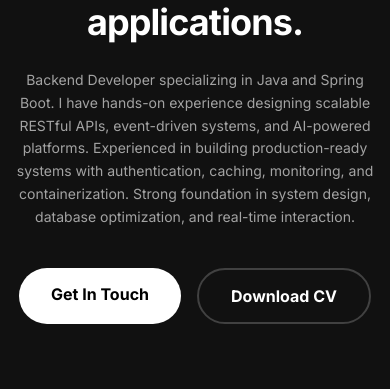
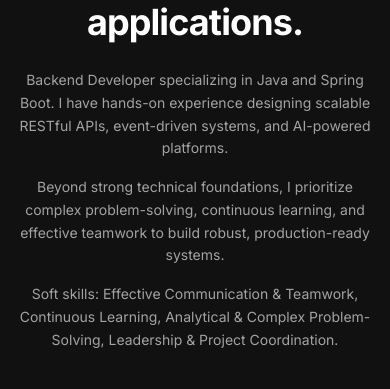
Before and after one commit to lehoanganh75/lehoanganh-portfolio, a React (Vite) app in the folder client/: page / in a window 390 px wide. Shown: the part 410-799 px from the top of the page. Built offline with nearby package versions, Linux system fonts and the light colour scheme.

Commit message:
update profile softskill

```diff
--- a/client/src/components/Hero.jsx
+++ b/client/src/components/Hero.jsx
@@ -42,9 +42,11 @@ const Hero = ({ lang }) => {
         </h1>
 
         {/* Description */}
-        <p className="text-brand-muted text-sm md:text-base leading-relaxed max-w-2xl mb-10">
-          {data.description}
-        </p>
+        <div className="text-brand-muted text-sm md:text-base leading-relaxed max-w-2xl mb-10 flex flex-col gap-4">
+          {Array.isArray(data.description)
+            ? data.description.map((p, i) => <p key={i}>{p}</p>)
+            : <p>{data.description}</p>}
+        </div>
 
         {/* Buttons */}
         <div className="flex flex-wrap justify-center gap-4 mb-20">
--- a/client/src/data/profile.js
+++ b/client/src/data/profile.js
@@ -9,7 +9,11 @@ export const profileData = {
     hero: {
       headline: "I build backend systems and web applications.",
       highlight: "backend systems",
-      description: "Backend Developer specializing in Java and Spring Boot. I have hands-on experience designing scalable RESTful APIs, event-driven systems, and AI-powered platforms. Experienced in building production-ready systems with authentication, caching, monitoring, and containerization. Strong foundation in system design, database optimization, and real-time interaction.",
+      description: [
+        "Backend Developer specializing in Java and Spring Boot. I have hands-on experience designing scalable RESTful APIs, event-driven systems, and AI-powered platforms.",
+        "Beyond strong technical foundations, I prioritize complex problem-solving, continuous learning, and effective teamwork to build robust, production-ready systems.",
+        "Soft skills: Effective Communication & Teamwork, Continuous Learning, Analytical & Complex Problem-Solving, Leadership & Project Coordination."
+      ],
       buttons: {
         contact: "Get In Touch",
         cv: "Download CV"
@@ -53,7 +57,7 @@ export const profileData = {
           role: "Member",
           github: ["https://github.com/hamanhcuong18112004/project-management-system-frontend", "https://github.com/MACHNGOCXUAN/project-management-system-backend"],
           description: [
-            "Contributed to a workspace and task management application designed to track team progress.",
+            "Collaborated with cross-functional team members via Git/GitHub to develop a workspace and task management application designed to track team progress.",
             "Implemented RESTful APIs for board creation, task management, and workflow tracking.",
             "Secured API endpoints using JWT authentication.",
             "Integrated a robust database architecture to handle complex project data."
@@ -77,7 +81,7 @@ export const profileData = {
           company: "AI-powered Event Management System",
           role: "Project Leader",
           period: "4 months",
-          description: "Led a 2-member team to develop and deploy an event management platform with AI-powered features, QR attendance, statistics, realtime chat, notification, and role-based access control."
+          description: "Coordinated tasks, managed project timelines, and led a 2-member team to develop and deploy an event management platform with AI-powered features, QR attendance, statistics, realtime chat, notification, and role-based access control."
         },
         {
           company: "Scientific Research SSRC-I-2026",
@@ -113,7 +117,11 @@ export const profileData = {
     hero: {
       headline: "Tôi xây dựng hệ thống backend và ứng dụng web.",
       highlight: "hệ thống backend",
-      description: "Lập trình viên Backend chuyên môn về Java và Spring Boot. Tôi có kinh nghiệm thực tế trong việc thiết kế các RESTful API mở rộng, hệ thống hướng sự kiện và nền tảng tích hợp AI. Có khả năng xây dựng các hệ thống chuẩn production với các tính năng xác thực, bộ đệm (caching), giám sát (monitoring), và container hóa. Nền tảng vững chắc về thiết kế hệ thống, tối ưu hóa cơ sở dữ liệu và tương tác thời gian thực.",
+      description: [
+        "Lập trình viên Backend chuyên môn về Java và Spring Boot. Tôi có kinh nghiệm thực tế trong việc thiết kế các RESTful API mở rộng, hệ thống hướng sự kiện và nền tảng tích hợp AI.",
+        "Bên cạnh kỹ năng chuyên môn vững chắc, tôi luôn đề cao tư duy giải quyết vấn đề phức tạp, tinh thần tự học và khả năng phối hợp làm việc nhóm hiệu quả để xây dựng các hệ thống chuẩn production.",
+        "Kỹ năng mềm: Giao tiếp & Làm việc nhóm hiệu quả, Khả năng tự học nhanh, Tư duy phân tích - giải quyết vấn đề, và Kỹ năng lãnh đạo - điều phối dự án."
+      ],
       buttons: {
         contact: "Liên hệ",
         cv: "Tải CV"
@@ -157,7 +165,7 @@ export const profileData = {
           role: "Member",
           github: ["https://github.com/hamanhcuong18112004/project-management-system-frontend", "https://github.com/MACHNGOCXUAN/project-management-system-backend"],
           description: [
-            "Đóng góp xây dựng ứng dụng không gian làm việc và quản lý công việc để theo dõi tiến độ nhóm.",
+            "Phối hợp chặt chẽ với team qua Git/GitHub để xây dựng ứng dụng không gian làm việc và quản lý công việc để theo dõi tiến độ nhóm.",
             "Triển khai RESTful API cho việc tạo bảng (boards), quản lý nhiệm vụ và quy trình làm việc.",
             "Bảo mật các endpoint của API bằng xác thực JWT.",
             "Tích hợp kiến trúc cơ sở dữ liệu mạnh mẽ để xử lý dữ liệu dự án phức tạp."
@@ -181,7 +189,7 @@ export const profileData = {
           company: "Hệ thống quản lý sự kiện tích hợp AI",
           role: "Project Leader",
           period: "4 tháng",
-          description: "Dẫn dắt nhóm 2 thành viên phát triển và triển khai nền tảng quản lý sự kiện với các chức năng AI, QR điểm danh, thống kê, chat realtime, notification và phân quyền người dùng."
+          description: "Phân chia công việc, quản lý tiến độ và dẫn dắt nhóm 2 thành viên phát triển và triển khai nền tảng quản lý sự kiện với các chức năng AI, QR điểm danh, thống kê, chat realtime, notification và phân quyền người dùng."
         },
         {
           company: "Nghiên cứu khoa học SSRC-I-2026",
```
